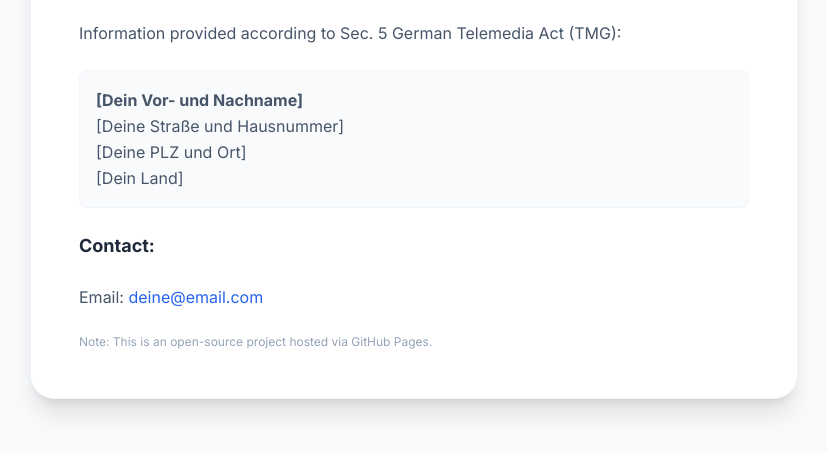
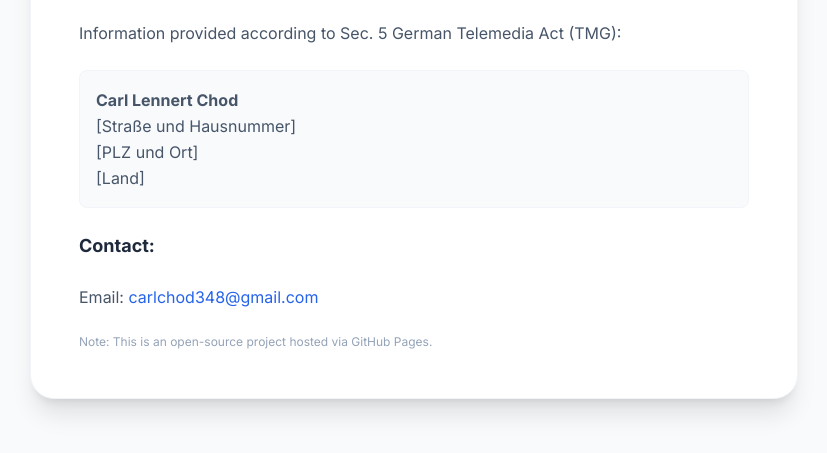
Before and after one commit to carlchod/exif-cleaner, a plain HTML site: page imprint.html in a window 1280 px wide. Shown: the part 189-642 px from the top of the page, without its empty margins (226-1053 px from the left). Drawn offline with nearby package versions, Linux system fonts and the light colour scheme.

Commit message:
added email

```diff
--- a/imprint.html
+++ b/imprint.html
@@ -22,14 +22,14 @@
             <p>Information provided according to Sec. 5 German Telemedia Act (TMG):</p>
 
             <div class="bg-slate-50 p-4 rounded-lg border border-slate-100">
-                <strong>[Dein Vor- und Nachname]</strong><br>
-                [Deine Straße und Hausnummer]<br>
-                [Deine PLZ und Ort]<br>
-                [Dein Land]
+                <strong>Carl Lennert Chod</strong><br>
+                [Straße und Hausnummer]<br>
+                [PLZ und Ort]<br>
+                [Land]
             </div>
 
             <h2 class="text-lg font-bold text-slate-800 mt-6">Contact:</h2>
-            <p>Email: <a href="mailto:deine@email.com" class="text-blue-600 hover:underline">deine@email.com</a></p>
+            <p>Email: <a href="mailto:carlchod348@gmail.com" class="text-blue-600 hover:underline">carlchod348@gmail.com</a></p>
 
             <p class="text-xs text-slate-400 mt-8">Note: This is an open-source project hosted via GitHub Pages.</p>
         </div>
```
